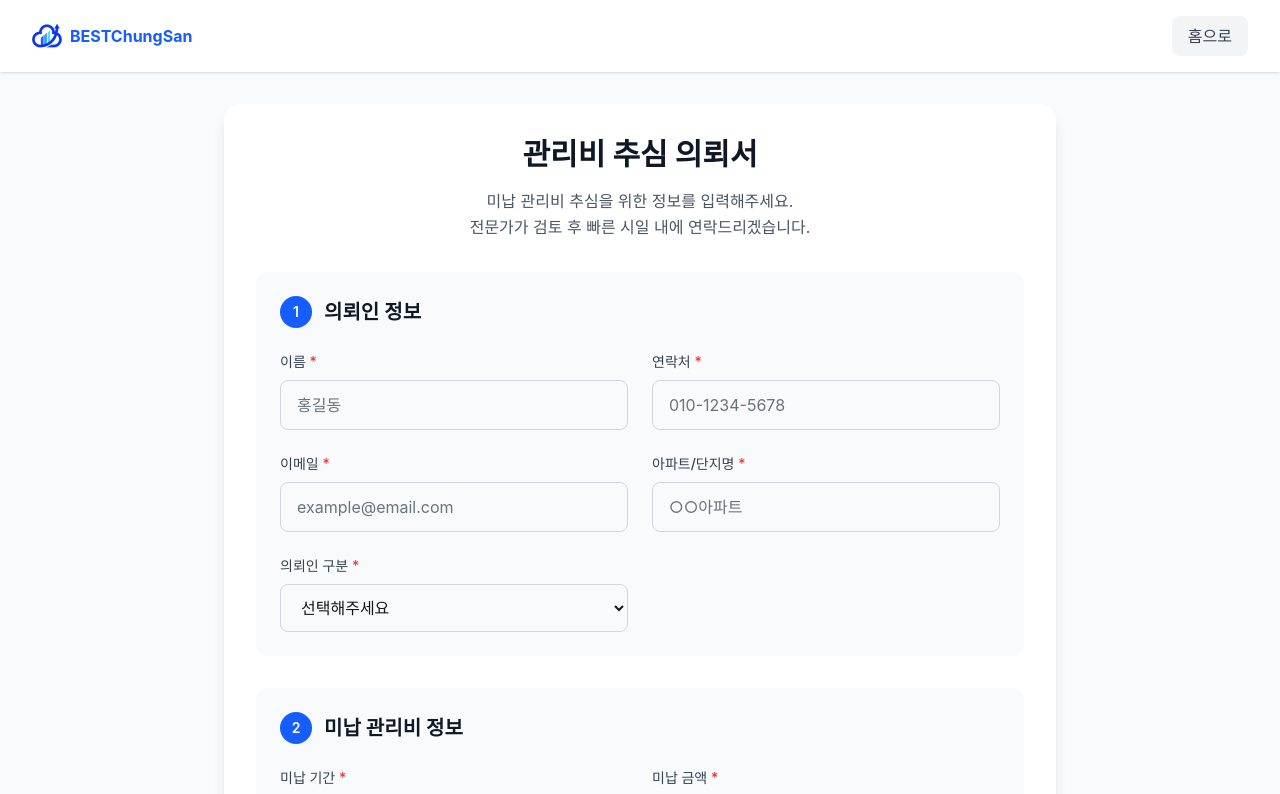
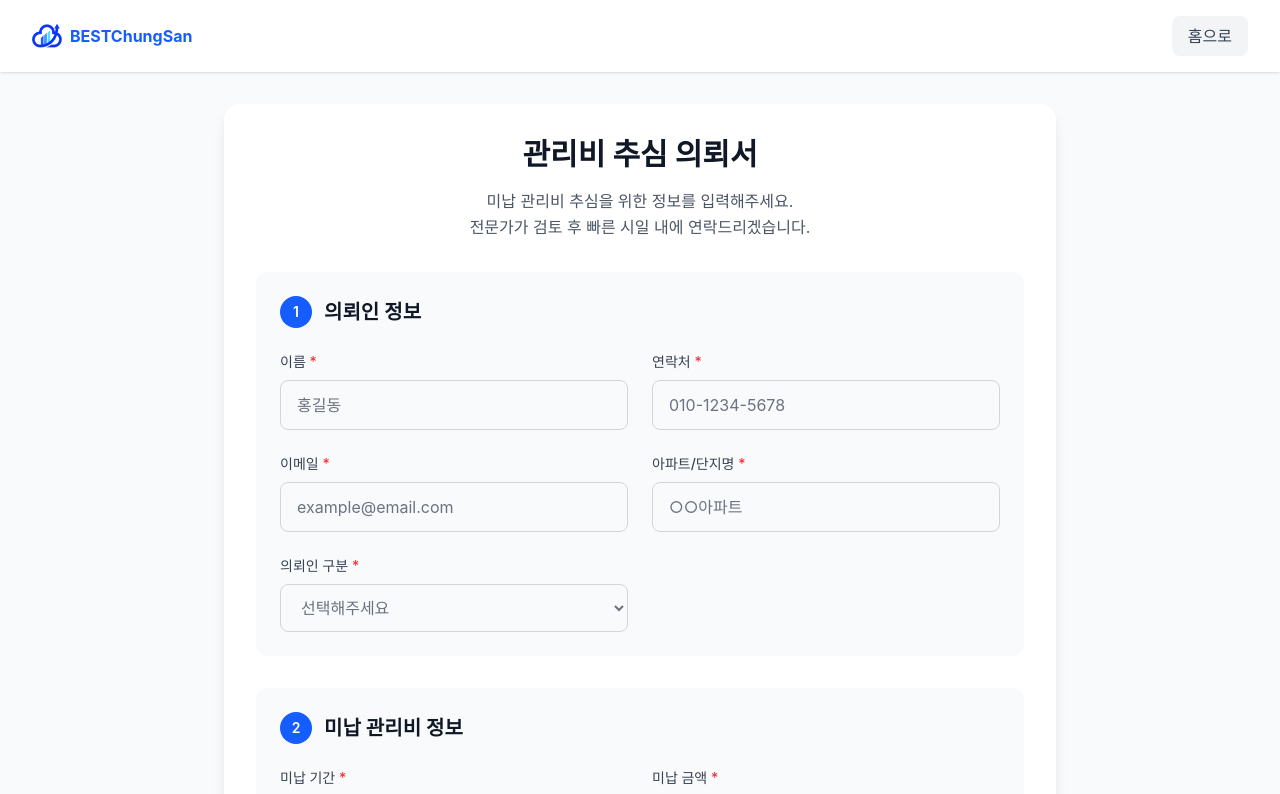
Before and after one commit to bestchungsan/bestCS, a Next.js app: page /request in a window 1280 px wide. Shown: the top 794 px of the page. Built offline with nearby package versions, Linux system fonts and the light colour scheme; no server answers; a web font is replaced by a local one.

Commit message:
fix text color

```diff
--- a/src/app/globals.css
+++ b/src/app/globals.css
@@ -66,3 +66,8 @@ body,
   color: #6b7280;
   opacity: 1;
 }
+
+/* Select 기본 옵션 스타일 */
+select option[value=""] {
+  color: #6b7280;
+}
--- a/src/app/request/page.tsx
+++ b/src/app/request/page.tsx
@@ -367,9 +367,11 @@ export default function RequestPage() {
                     value={formData.clientType}
                     onChange={handleInputChange}
                     required
-                    className="w-full px-4 py-3 border border-gray-300 rounded-lg focus:ring-2 focus:ring-blue-500 focus:border-transparent"
+                    className={`w-full px-4 py-3 border border-gray-300 rounded-lg focus:ring-2 focus:ring-blue-500 focus:border-transparent ${
+                      formData.clientType === "" ? "text-gray-500" : "text-gray-900"
+                    }`}
                   >
-                    <option value="">선택해주세요</option>
+                    <option value="" className="text-gray-500">선택해주세요</option>
                     <option value="management_office">관리사무소</option>
                     <option value="management_committee">관리조합</option>
                     <option value="management_company">관리회사</option>
```
